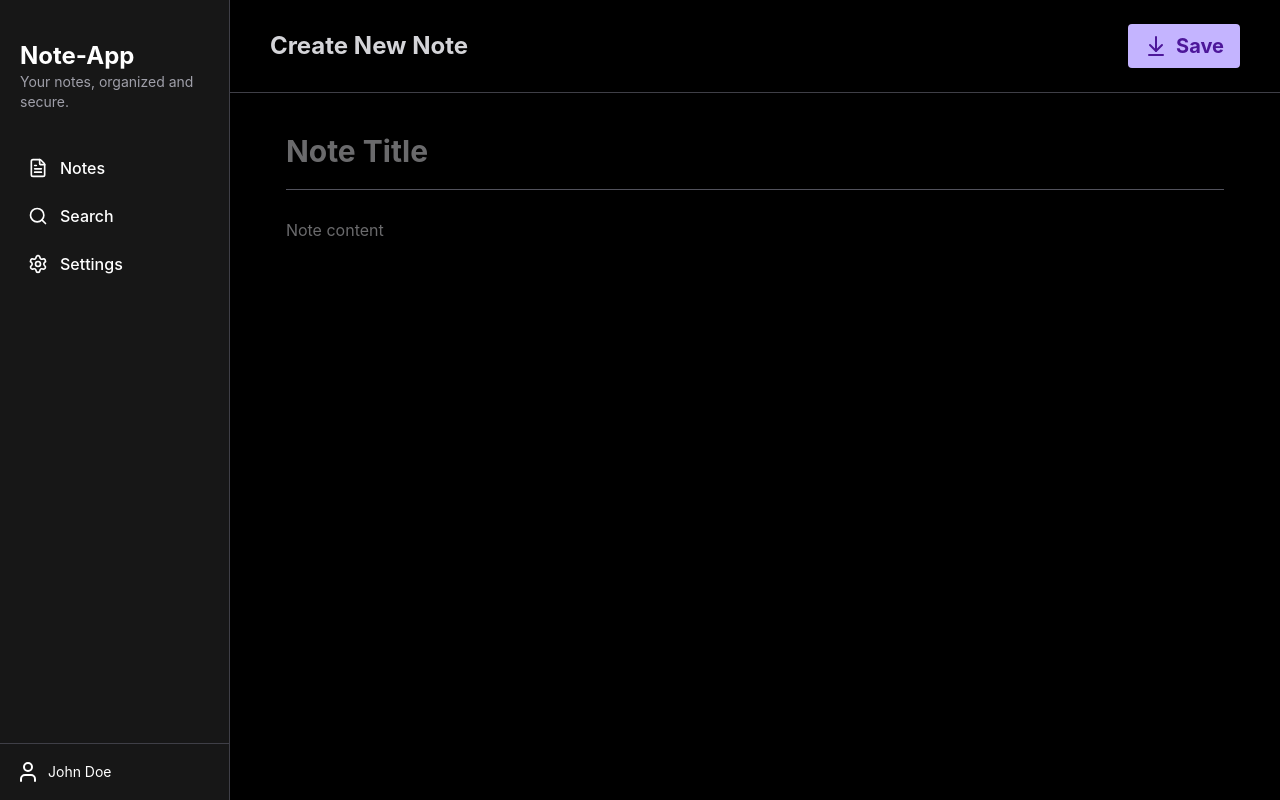
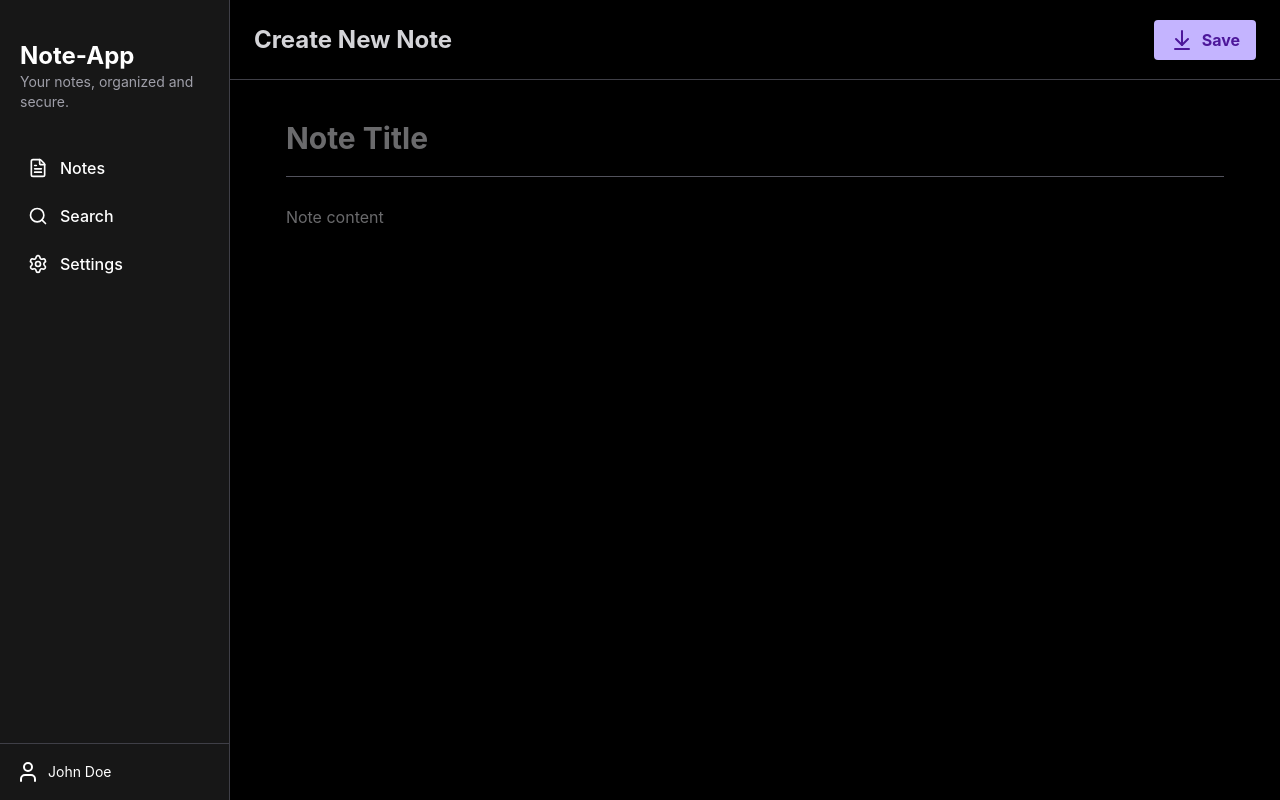
Before and after one commit to slizer432/notes-front-end, a React (Vite) app: page /create-note in a window 1280 px wide. Built offline with nearby package versions, Linux system fonts and the light colour scheme; sample sign-in values are in the browser's storage.

Commit message:
feat: refactor NoteEditor and NoteViewer components for improved note handling, integrate note state management in CreateNote and Home pages, and add Note type definition

```diff
--- a/src/components/NoteEditor.tsx
+++ b/src/components/NoteEditor.tsx
@@ -1,29 +1,42 @@
-import { ArrowDownToLine } from "lucide-react";
+import { ArrowDownToLine, X } from "lucide-react";
 
 const NoteEditor = ({
   action,
-  title,
-  setTitle,
-  content,
-  setContent,
+  note,
+  setNote,
+  isEdit,
+  setIsEdit,
 }: {
   action: () => void;
-  title: string;
-  setTitle: (title: string) => void;
-  content: string;
-  setContent: (content: string) => void;
+  note: any;
+  setNote: (note: any) => void;
+  isEdit?: boolean;
+  setIsEdit?: (isEdit: boolean) => void;
 }) => {
   return (
     <div className="bg-black w-full h-full">
-      <div className="border-b border-zinc-700 w-full py-6 px-10 text-zinc-300 flex min-h-20 gap-2 items-center justify-between">
-        <p className="text-2xl font-bold">Create New Note</p>
+      <div className="border-b border-zinc-700 w-full px-6 text-zinc-300 flex min-h-20 gap-2 items-center justify-between">
+        <p className="text-2xl font-bold">
+          {isEdit ? "Edit Note" : "Create New Note"}
+        </p>
+        <div className="flex gap-4">
+          {isEdit ? (
             <button
-          className="bg-violet-300 text-violet-900 font-bold py-2 px-4 rounded flex items-center gap-2 text-xl cursor-pointer hover:bg-violet-400 transition-colors"
+              className="bg-red-500 text-white font-bold py-2 px-4 rounded flex items-center gap-2 cursor-pointer hover:bg-red-600 transition-colors"
+              onClick={() => setIsEdit && setIsEdit(false)}
+            >
+              <X />
+              cancel
+            </button>
+          ) : null}
+          <button
+            className="bg-violet-300 text-violet-900 font-bold py-2 px-4 rounded flex items-center gap-2 cursor-pointer hover:bg-violet-400 transition-colors"
             onClick={action}
           >
             <ArrowDownToLine className="size-6" />
             Save
           </button>
+        </div>
       </div>
       <div className="px-10">
         <form className="px-4 pt-10 pb-20 flex flex-col gap-7">
@@ -31,16 +44,16 @@ const NoteEditor = ({
             <input
               className="text-zinc-300 outline-none text-3xl font-bold"
               placeholder="Note Title"
-              value={title}
-              onChange={(e) => setTitle(e.target.value)}
+              value={note ? note.title : ""}
+              onChange={(e) => setNote({ ...note, title: e.target.value })}
             ></input>
             <hr className="border-zinc-600" />
           </div>
           <input
             className="text-zinc-300 outline-none"
             placeholder="Note content"
-            value={content}
-            onChange={(e) => setContent(e.target.value)}
+            value={note ? note.content : ""}
+            onChange={(e) => setNote({ ...note, content: e.target.value })}
           ></input>
         </form>
       </div>
--- a/src/components/NoteViewer.tsx
+++ b/src/components/NoteViewer.tsx
@@ -1,18 +1,31 @@
 import { formatDistance } from "date-fns";
-import { CirclePlus } from "lucide-react";
+import { CirclePlus, SquarePen } from "lucide-react";
 
-const Note = ({ note }: { note: any }) => {
+const NoteViewer = ({
+  note,
+  setIsEdit,
+}: {
+  note: any;
+  setIsEdit: (isEdit: boolean) => void;
+}) => {
   return (
     <div className="bg-neutral-900 w-full h-full">
       {note ? (
         <>
           <div className="border-b border-zinc-700 w-full p-6 text-zinc-400 flex min-h-20 gap-2 items-center">
-            <div className="flex items-center gap-5 relative">
+            <div className="flex items-center justify-between w-full relative">
               {/* <div className="border-r border border-zinc-700 self-stretch" /> */}
               <p className="text-sm font-medium">
                 Last edited{" "}
                 {formatDistance(new Date(note.updatedAt), new Date()) + " ago"}
               </p>
+              <button
+                className="bg-violet-300 text-violet-900 font-bold py-2 px-4 rounded flex items-center gap-2 cursor-pointer hover:bg-violet-400 transition-colors absolute right-0"
+                onClick={() => setIsEdit(true)}
+              >
+                <SquarePen className="size-5" />
+                Edit
+              </button>
             </div>
           </div>
           <div className="px-10">
@@ -54,4 +67,4 @@ const Note = ({ note }: { note: any }) => {
   );
 };
 
-export default Note;
+export default NoteViewer;
--- a/src/pages/CreateNote.tsx
+++ b/src/pages/CreateNote.tsx
@@ -2,8 +2,7 @@ import { useState } from "react";
 import NoteEditor from "../components/NoteEditor";
 
 const CreateNote = () => {
-  const [title, setTitle] = useState("");
-  const [content, setContent] = useState("");
+  const [note, setNote] = useState();
 
   const handleCreateNote = async () => {
     const response = await fetch("http://localhost:5164/notes", {
@@ -12,7 +11,7 @@ const CreateNote = () => {
         "Content-Type": "application/json",
         Authorization: `Bearer ${localStorage.getItem("token")}`,
       },
-      body: JSON.stringify({ title, content }),
+      body: JSON.stringify(note),
     });
 
     if (response.ok) {
@@ -24,13 +23,7 @@ const CreateNote = () => {
 
   return (
     <div className="w-full h-full">
-      <NoteEditor
-        action={handleCreateNote}
-        title={title}
-        setTitle={setTitle}
-        content={content}
-        setContent={setContent}
-      />
+      <NoteEditor action={handleCreateNote} note={note} setNote={setNote} />
     </div>
   );
 };
--- a/src/pages/Home.tsx
+++ b/src/pages/Home.tsx
@@ -1,10 +1,13 @@
-import Note from "../components/NoteViewer";
+import NoteViewer from "../components/NoteViewer";
 import NoteList from "../components/NoteList";
 import { useEffect, useState } from "react";
+import NoteEditor from "../components/NoteEditor";
+import type { Note } from "../types/Note";
 
 const Home = () => {
-  const [notes, setNotes] = useState([]);
-  const [selectedNote, setSelectedNote] = useState();
+  const [notes, setNotes] = useState<Note[]>([]);
+  const [selectedNote, setSelectedNote] = useState<Note | undefined>();
+  const [isEdit, setIsEdit] = useState(false);
 
   useEffect(() => {
     const fetchNotes = async () => {
@@ -22,12 +25,42 @@ const Home = () => {
     };
 
     fetchNotes();
-  }, []);
+  }, [isEdit]);
+
+  const handleUpdateNote = async () => {
+    if (!selectedNote) return;
+
+    const response = await fetch(
+      `http://localhost:5164/notes/${selectedNote.id}`,
+      {
+        method: "PUT",
+        headers: {
+          "Content-Type": "application/json",
+          Authorization: `Bearer ${localStorage.getItem("token")}`,
+        },
+        body: JSON.stringify(selectedNote),
+      },
+    );
+    if (response.ok) {
+      setIsEdit(false);
+      console.log("Note updated:");
+    }
+  };
 
   return (
     <div className="flex w-full h-full">
       <NoteList notes={notes} onNoteSelect={setSelectedNote} />
-      <Note note={selectedNote} />
+      {isEdit ? (
+        <NoteEditor
+          note={selectedNote}
+          setNote={setSelectedNote}
+          action={handleUpdateNote}
+          isEdit={isEdit}
+          setIsEdit={setIsEdit}
+        />
+      ) : (
+        <NoteViewer note={selectedNote} setIsEdit={setIsEdit} />
+      )}
     </div>
   );
 };
--- /dev/null
+++ b/src/types/Note.ts
@@ -0,0 +1,7 @@
+export interface Note {
+  id: string;
+  title: string;
+  content: string;
+  createdAt: string;
+  updatedAt: string;
+}
```
Lines whose indentation alone changed are shown as unchanged.
